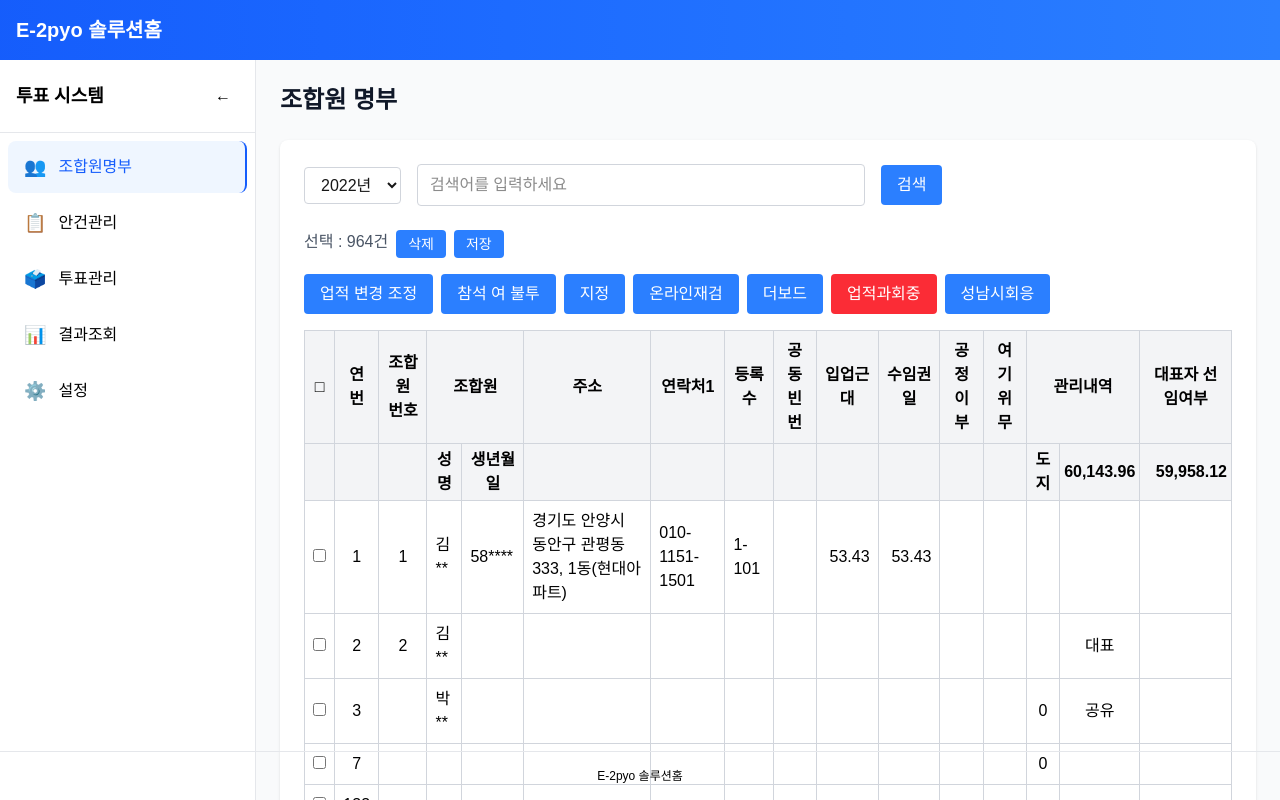
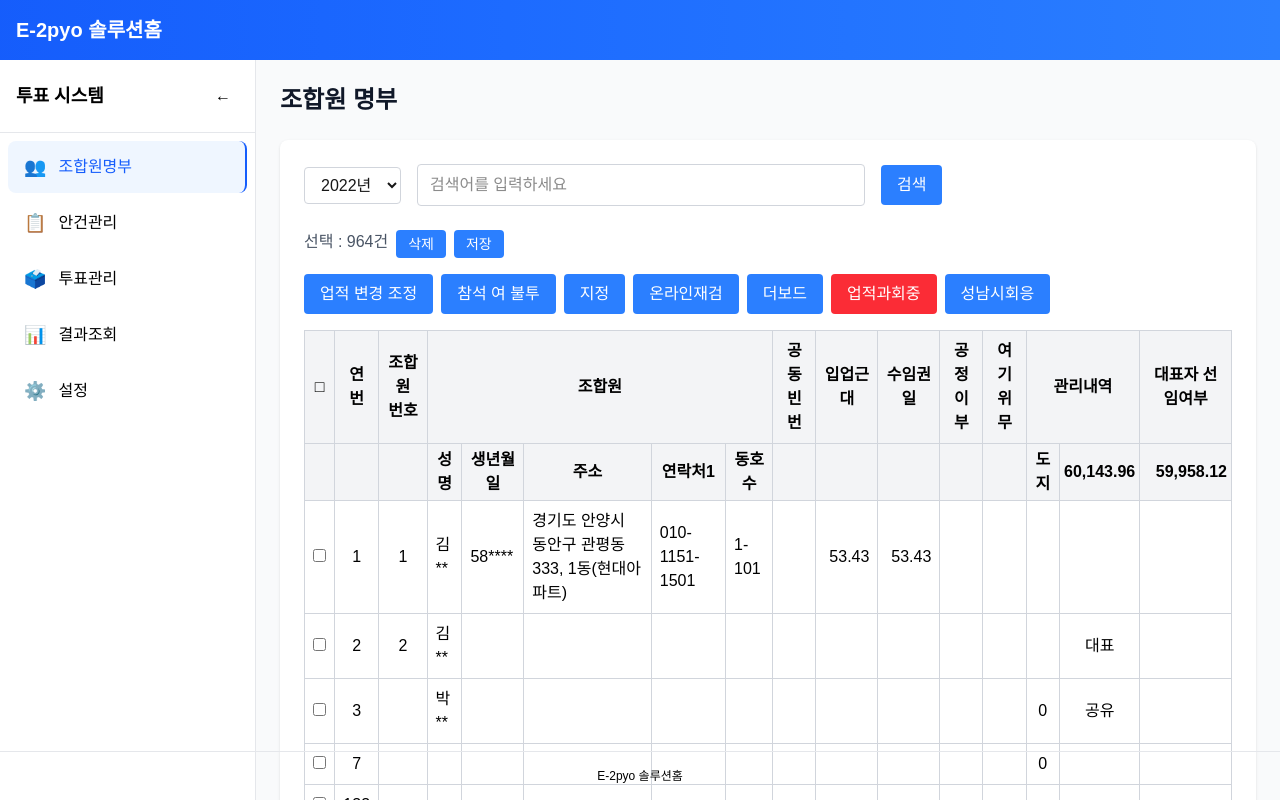
Before and after one commit to petpulslab/e-2pyo, a Next.js app: page /voting in a window 1280 px wide. Shown: the top 800 px of the page. Built offline with nearby package versions, Linux system fonts and the light colour scheme.

Commit message:
조합원 칼럼 수정

```diff
--- a/app/voting/page.tsx
+++ b/app/voting/page.tsx
@@ -70,13 +70,10 @@ export default function VotingPage() {
                 <th className="border border-gray-300 p-2">조합원 번호</th>
                 <th
                   className="border border-gray-300 p-2 text-center"
-                  colSpan={2}
+                  colSpan={5}
                 >
                   조합원
                 </th>
-                <th className="border border-gray-300 p-2">주소</th>
-                <th className="border border-gray-300 p-2">연락처1</th>
-                <th className="border border-gray-300 p-2">등록수</th>
                 <th className="border border-gray-300 p-2">공동빈번</th>
                 <th className="border border-gray-300 p-2">입업근대</th>
                 <th className="border border-gray-300 p-2">수임권일</th>
@@ -101,9 +98,9 @@ export default function VotingPage() {
                 <th className="border border-gray-300 p-1"></th>
                 <th className="border border-gray-300 p-1">성명</th>
                 <th className="border border-gray-300 p-1">생년월일</th>
-                <th className="border border-gray-300 p-1"></th>
-                <th className="border border-gray-300 p-1"></th>
-                <th className="border border-gray-300 p-1"></th>
+                <th className="border border-gray-300 p-1">주소</th>
+                <th className="border border-gray-300 p-1">연락처1</th>
+                <th className="border border-gray-300 p-1">동호수</th>
                 <th className="border border-gray-300 p-1"></th>
                 <th className="border border-gray-300 p-1"></th>
                 <th className="border border-gray-300 p-1"></th>
```
